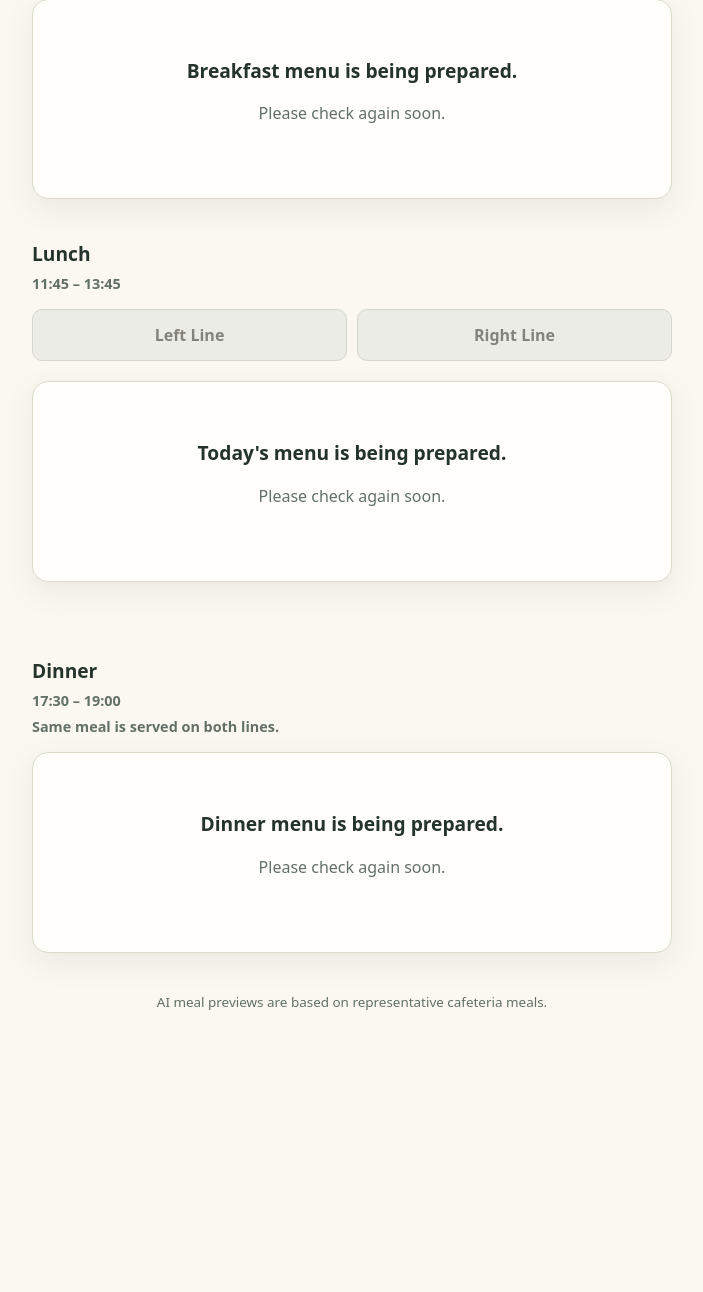
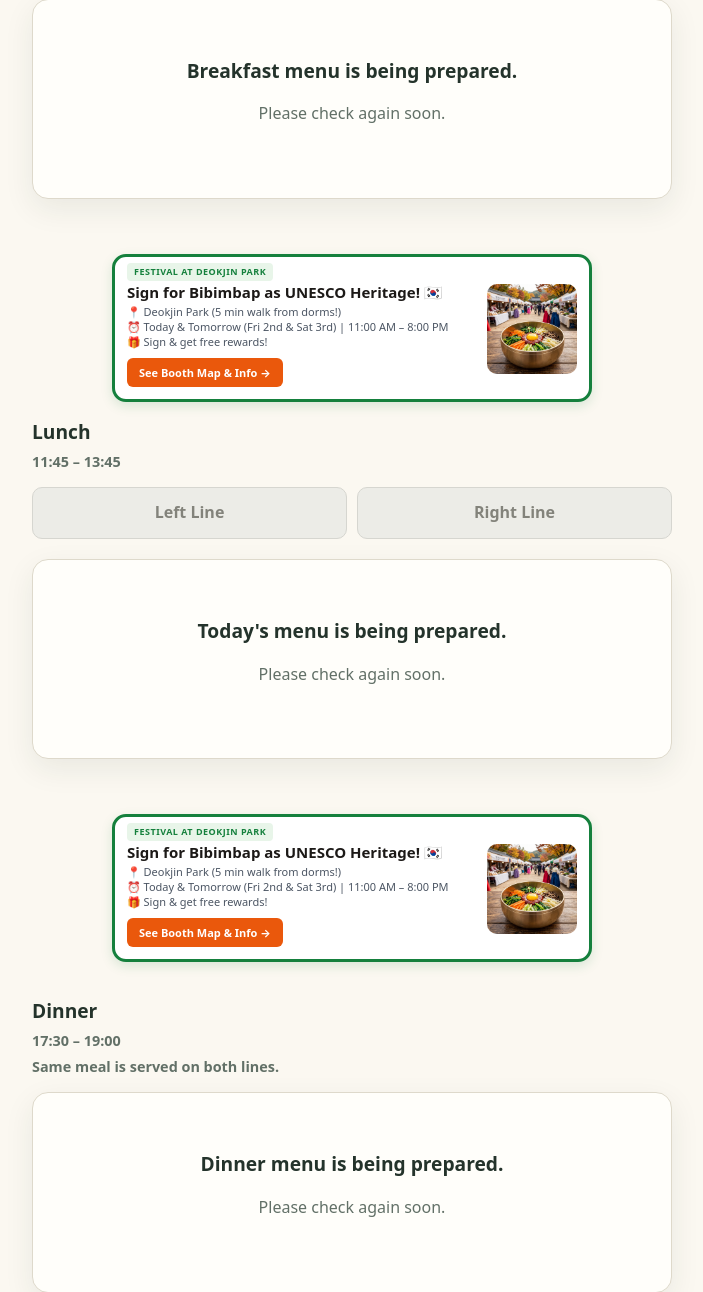
Before and after one commit to build529/chambit-menu-mvp-website-build, a FastAPI app: page / in a window 1280 px wide. Shown: the part 780-2072 px from the top of the page, without its empty margins (288-991 px from the left). Before the commit the page ends 1790 px from the top, so only its background shows below. Run offline with FastAPI, Linux system fonts and the light colour scheme.

Commit message:
bibimbap promo

```diff
--- a/app/static/css/site.css
+++ b/app/static/css/site.css
@@ -467,3 +467,96 @@ img.img-vt {
   width: 170px !important;
   height: 250px !important;
 }
+
+
+/* HORIZONTAL BANNER FRAMEWORK */
+.ad-wide-banner.festival-theme {
+  position: relative;
+  display: flex;
+  flex-direction: row;
+  align-items: center;
+  justify-content: space-between;
+  width: 100%;
+  max-width: 480px;
+  min-height: 125px;
+  margin: 15px auto;
+  padding: 14px 12px 12px 12px;
+  box-sizing: border-box;
+  background: #ffffff;
+  border: 3px solid #15803d; /* Dark Emerald Green framework highlight */
+  border-radius: 14px;
+  box-shadow: 0 4px 12px rgba(21, 128, 61, 0.15);
+}
+
+/* FESTIVAL BADGE */
+.ad-wide-banner .ad-tag {
+  position: absolute;
+  top: 6px;
+  left: 12px;
+  font-size: 9px;
+  font-weight: 800;
+  color: #15803d;
+  background-color: #e8f5e9;
+  padding: 2px 7px;
+  border-radius: 4px;
+  letter-spacing: 0.5px;
+  text-transform: uppercase;
+}
+
+/* LEFT SIDE TEXT CONTENT */
+.ad-content-left {
+  flex: 1;
+  padding-right: 10px;
+  padding-top: 10px;
+  display: flex;
+  flex-direction: column;
+  align-items: flex-start;
+  text-align: left;
+}
+
+.ad-heading {
+  margin: 2px 0 4px 0;
+  font-size: 15px;
+  font-weight: 800;
+  color: #1c1917;
+  line-height: 1.2;
+}
+
+.ad-subtext {
+  margin: 0 0 8px 0;
+  font-size: 11px;
+  color: #4b5563;
+  line-height: 1.35;
+}
+
+/* CALL TO ACTION BUTTON */
+.ad-cta-btn {
+  display: inline-block;
+  font-size: 11px;
+  font-weight: 700;
+  color: #ffffff;
+  background-color: #ea580c; /* Accent Orange CTA */
+  padding: 6px 12px;
+  border-radius: 6px;
+  text-decoration: none;
+  transition: background-color 0.2s ease;
+}
+
+.ad-cta-btn:hover {
+  background-color: #c2410c;
+}
+
+/* RIGHT SIDE IMAGE */
+.ad-content-right {
+  flex-shrink: 0;
+  width: 90px;
+  height: 90px;
+}
+
+.ad-img-thumb {
+  width: 100%;
+  height: 100%;
+  object-fit: cover !important;
+  border-radius: 10px;
+  display: block;
+}
--- a/app/templates/public_index.html
+++ b/app/templates/public_index.html
@@ -7,7 +7,7 @@
     content="width=device-width, initial-scale=1"
   >
   <title>Chambit Menu</title>
-  <link rel="stylesheet" href="/static/css/site.css?v=welcome-image-12">
+  <link rel="stylesheet" href="/static/css/site.css?v=ad-wide-banner festival-theme-1">
 
 
   {% if ga_measurement_id %}
@@ -156,6 +156,40 @@ Meal service will resume on Monday, September 28.</p>
   </section>
 -->
 
+<!-- FESTIVAL UNESCO CAMPAIGN BANNER -->
+<section class="ad-wide-banner festival-theme" aria-label="Bibimbap UNESCO Campaign">
+
+  <!-- FESTIVAL / SPONSOR BADGE -->
+  <span class="ad-tag">FESTIVAL AT DEOKJIN PARK</span>
+
+  <!-- LEFT SIDE: ENGAGING SLOGAN, DETAILS & CTA -->
+  <div class="ad-content-left">
+    <h3 class="ad-heading">Sign for Bibimbap as UNESCO Heritage! 🇰🇷</h3>
+    <p class="ad-subtext">
+      📍 Deokjin Park (5 min walk from dorms!)<br>
+      ⏰ Today & Tomorrow (Fri 2nd & Sat 3rd) | 11:00 AM – 8:00 PM<br>
+      🎁 Sign & get free rewards!
+    </p>
+
+    <!-- CTA BUTTON LINKING TO NAVER MAP / LANDING PAGE -->
+    <a href="https://build529.github.io/bibimbap-unesco-campaign/"
+       target="_blank"
+       rel="noopener"
+       onclick="gtag('event', 'ad_click', { 'content_id': 'unesco_bibimbap_festival' });"
+       class="ad-cta-btn">
+       See Booth Map & Info →
+    </a>
+  </div>
+
+  <!-- RIGHT SIDE: EYE-CATCHING FOOD / BOOTH IMAGE -->
+  <div class="ad-content-right">
+    <a href="https://build529.github.io/bibimbap-unesco-campaign/" target="_blank" rel="noopener">
+      <img src="/static/images/bibimbap-promo.png" alt="Jeonju Bibimbap UNESCO Petition" class="ad-img-thumb">
+    </a>
+  </div>
+
+</section>
+
     <section aria-label="Lunch menu">
       <h2>Lunch</h2>
       <p class="service-time">11:45 – 13:45</p>
@@ -243,6 +277,40 @@ Meal service will resume on Monday, September 28.</p>
 </section>
 -->
 
+<!-- FESTIVAL UNESCO CAMPAIGN BANNER -->
+<section class="ad-wide-banner festival-theme" aria-label="Bibimbap UNESCO Campaign">
+
+  <!-- FESTIVAL / SPONSOR BADGE -->
+  <span class="ad-tag">FESTIVAL AT DEOKJIN PARK</span>
+
+  <!-- LEFT SIDE: ENGAGING SLOGAN, DETAILS & CTA -->
+  <div class="ad-content-left">
+    <h3 class="ad-heading">Sign for Bibimbap as UNESCO Heritage! 🇰🇷</h3>
+    <p class="ad-subtext">
+      📍 Deokjin Park (5 min walk from dorms!)<br>
+      ⏰ Today & Tomorrow (Fri 2nd & Sat 3rd) | 11:00 AM – 8:00 PM<br>
+      🎁 Sign & get free rewards!
+    </p>
+
+    <!-- CTA BUTTON LINKING TO NAVER MAP / LANDING PAGE -->
+    <a href="https://build529.github.io/bibimbap-unesco-campaign/"
+       target="_blank"
+       rel="noopener"
+       onclick="gtag('event', 'ad_click', { 'content_id': 'unesco_bibimbap_festival' });"
+       class="ad-cta-btn">
+       See Booth Map & Info →
+    </a>
+  </div>
+
+  <!-- RIGHT SIDE: EYE-CATCHING FOOD / BOOTH IMAGE -->
+  <div class="ad-content-right">
+    <a href="https://build529.github.io/bibimbap-unesco-campaign/" target="_blank" rel="noopener">
+      <img src="static/images/bibimbap-promo.png" alt="Jeonju Bibimbap UNESCO Petition" class="ad-img-thumb">
+    </a>
+  </div>
+
+</section>
+
 
     <section class="dinner-section" aria-label="Dinner menu">
           <h2>Dinner</h2>
```
Also changed, not shown: app/static/images/bibimbap-promo.png (added).
